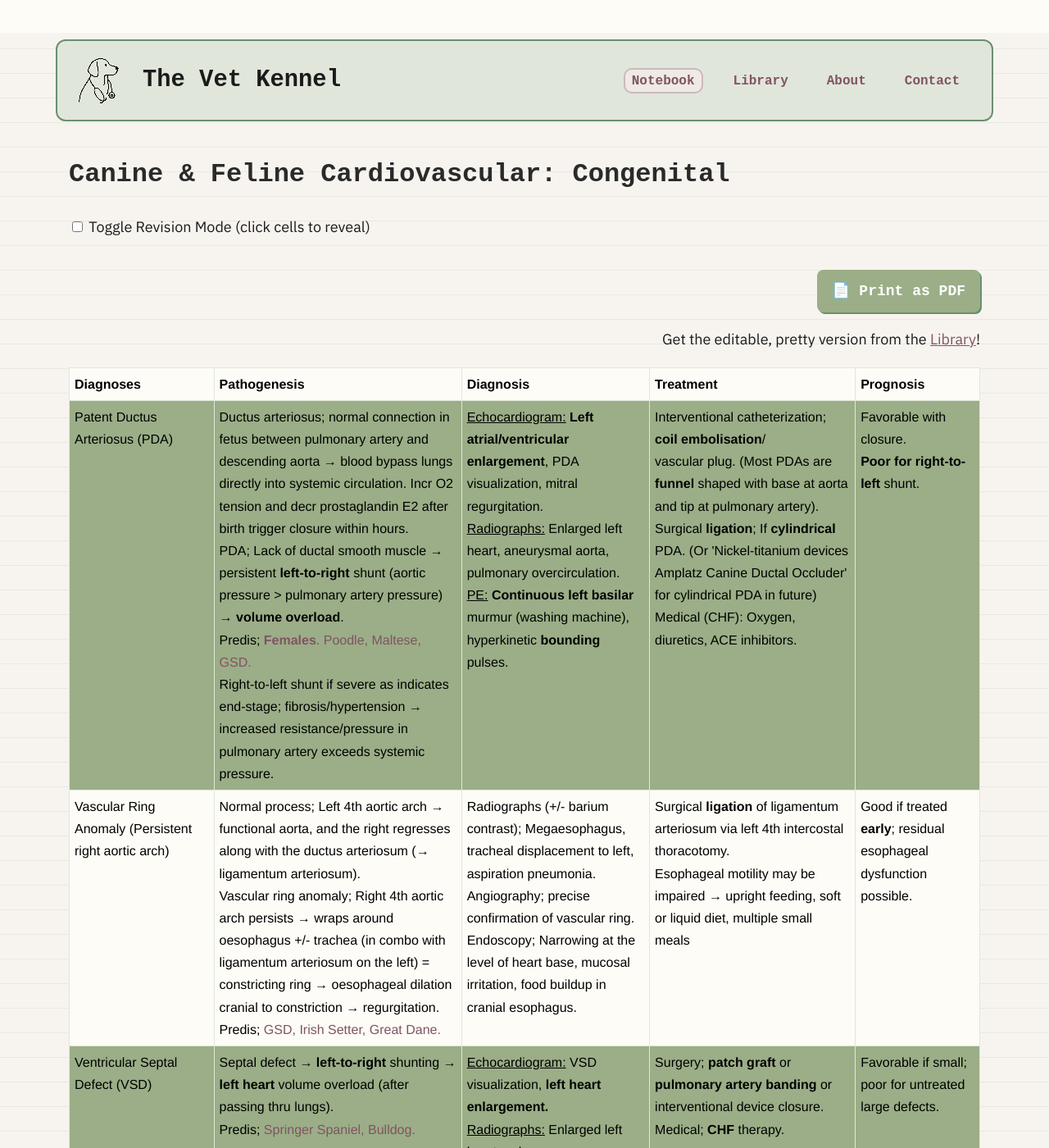
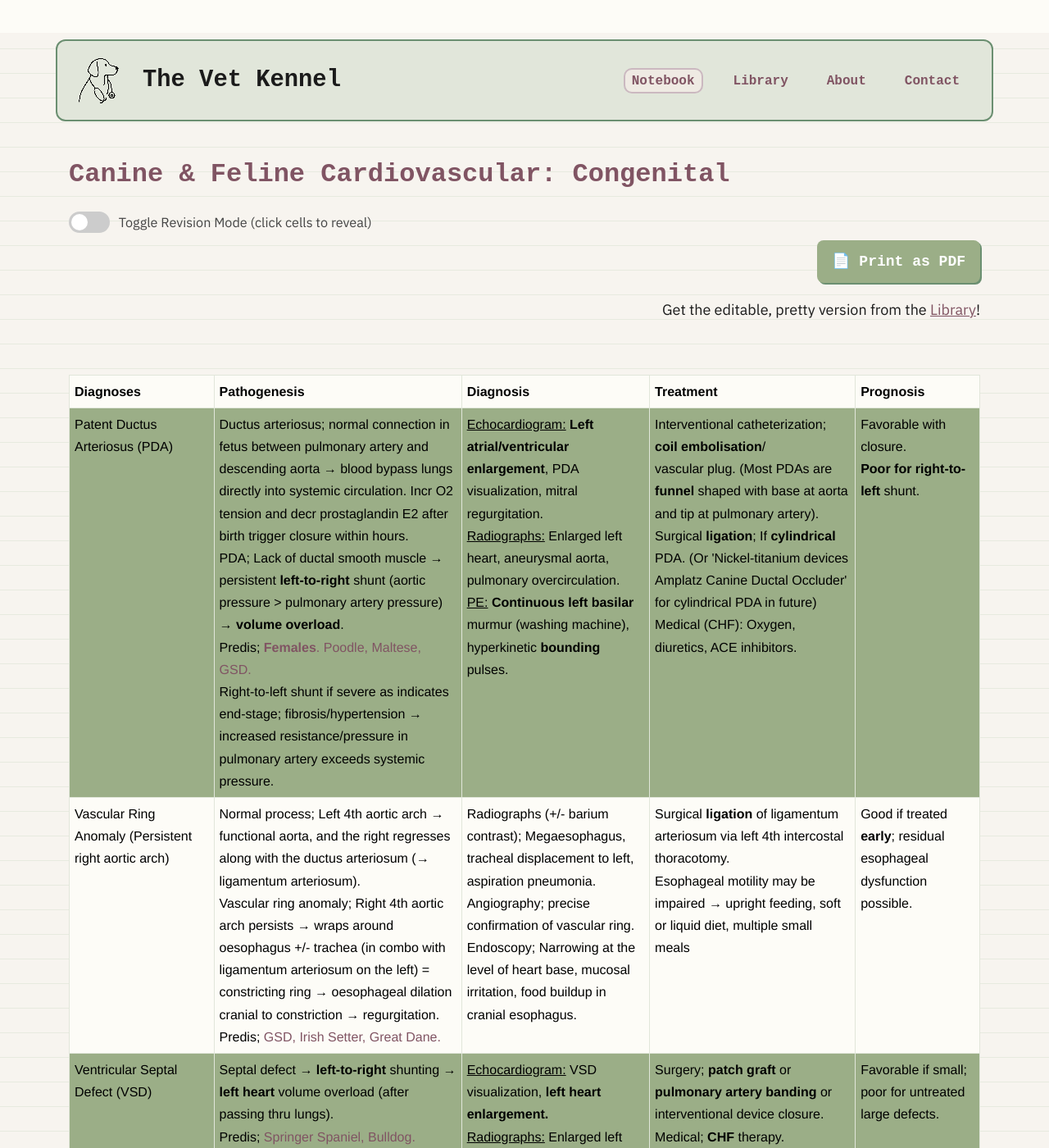
Before and after one commit to TheVetKennel/thevetkennel.github.io, a Jekyll site: the page built from _posts/2025-08-28-canine-feline-cardiovascular-congenital.md, in a window 1280 px wide and 1400 px high. Shown: the whole window at 82% size. Built offline with Jekyll 4.4.1, drawn with Linux system fonts in a browser that asks for light colours.

Commit message:
Update style.css

```diff
--- a/assets/css/style.css
+++ b/assets/css/style.css
@@ -374,3 +374,60 @@
   border-radius: 8px;
   font-size: 0.95em;
 }
+
+/* Toolbar row */
+.post-toolbar {
+  display: flex;
+  justify-content: space-between;
+  align-items: flex-start;
+  margin-bottom: 1.5em;
+}
+
+.post-title {
+  margin-bottom: 0.5em;
+  color: #805463;
+}
+
+/* Revision toggle */
+.revision-toggle {
+  display: flex;
+  align-items: center;
+  gap: 0.6em;
+}
+
+.toggle-text {
+  font-size: 0.9em;
+  color: #444;
+}
+
+/* Toggle switch */
+.switch {
+  position: relative;
+  display: inline-block;
+  width: 50px;
+  height: 26px;
+}
+.switch input { opacity: 0; width: 0; height: 0; }
+.slider {
+  position: absolute; cursor: pointer;
+  top: 0; left: 0; right: 0; bottom: 0;
+  background-color: #ccc; transition: .3s; border-radius: 26px;
+}
+.slider:before {
+  position: absolute; content: "";
+  height: 20px; width: 20px; left: 3px; bottom: 3px;
+  background-color: white; transition: .3s; border-radius: 50%;
+}
+input:checked + .slider { background-color: #6b8f71; }
+input:checked + .slider:before { transform: translateX(24px); }
+
+/* Revision mode cells */
+.prose td.covered {
+  background-color: #6b8f71 !important;
+  color: transparent !important;
+  cursor: pointer;
+}
+.prose td.covered.revealed {
+  color: inherit !important;
+  background-color: inherit !important;
+}
```
